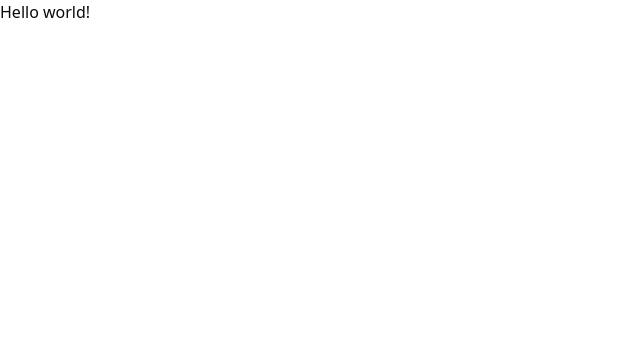
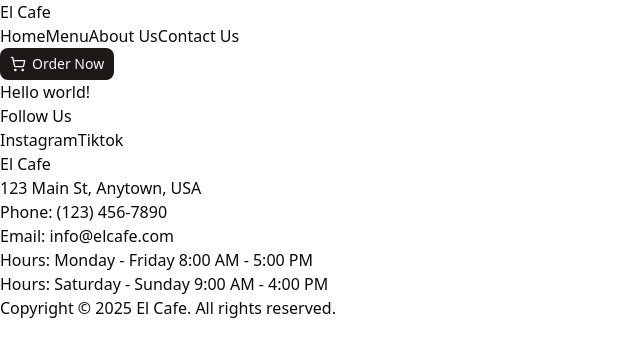
Before and after one commit to CJ484/el-cafe, a Next.js app: page / in a window 1280 px wide. Shown: the top 356 px of the page, without its empty margins (0-640 px from the left). Built offline with nearby package versions, Linux system fonts and the light colour scheme.

Commit message:
Add Header and Footer components to RootLayout for improved page structure and navigation

```diff
--- a/app/layout.tsx
+++ b/app/layout.tsx
@@ -1,4 +1,5 @@
 import type { Metadata } from "next";
+import { Header, Footer } from '@/components/'
 import styles from '@/styles/globals.module.scss';
 import '@/styles/globals.css';
 
@@ -14,7 +15,11 @@ export default function RootLayout({
 }>) {
   return (
     <html lang="en" className={styles.html}>
-      <body className={styles.body}>{children}</body>
+      <body className={styles.body}>
+        <Header />
+        {children}
+        <Footer />
+      </body>
     </html>
   );
 }
```
